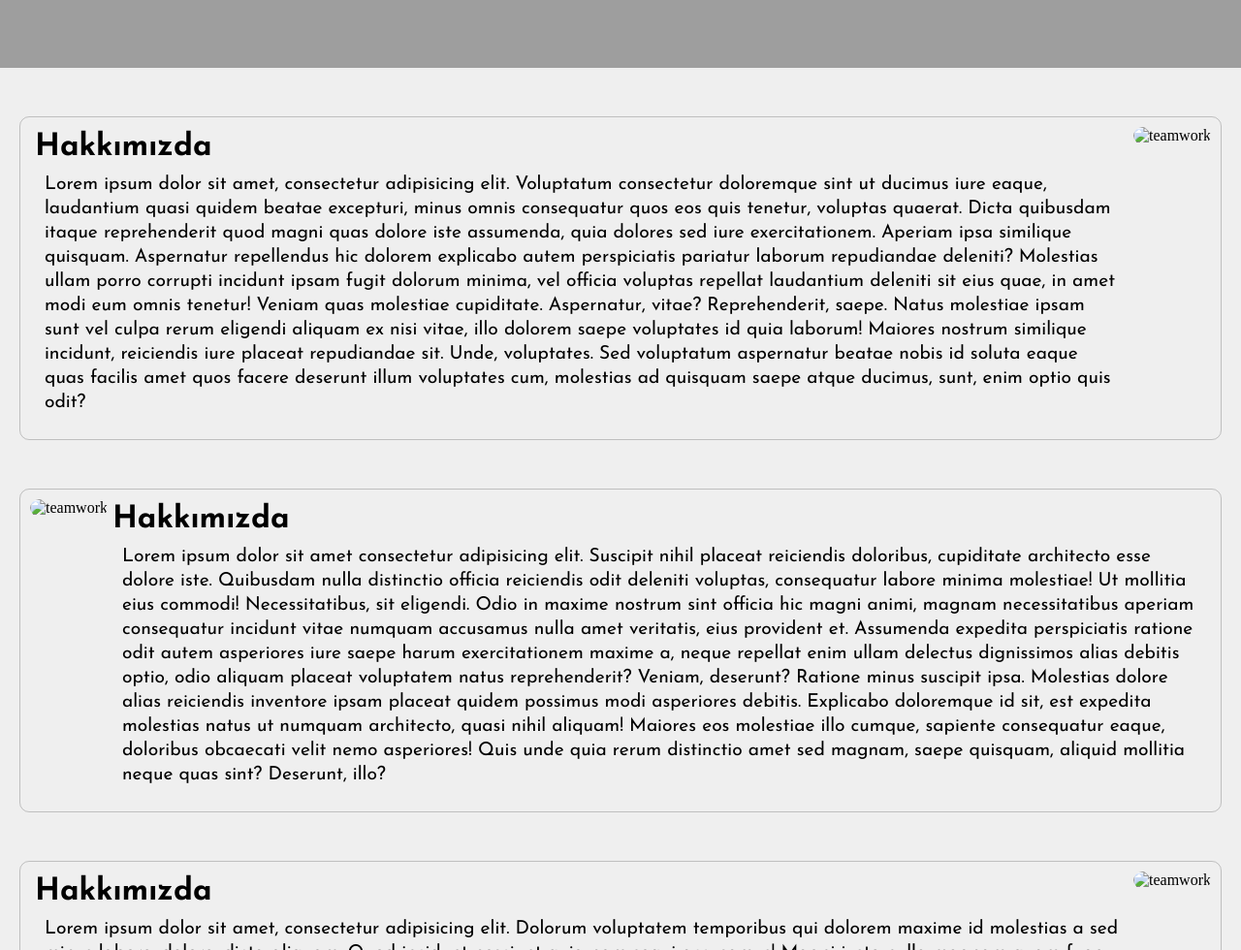
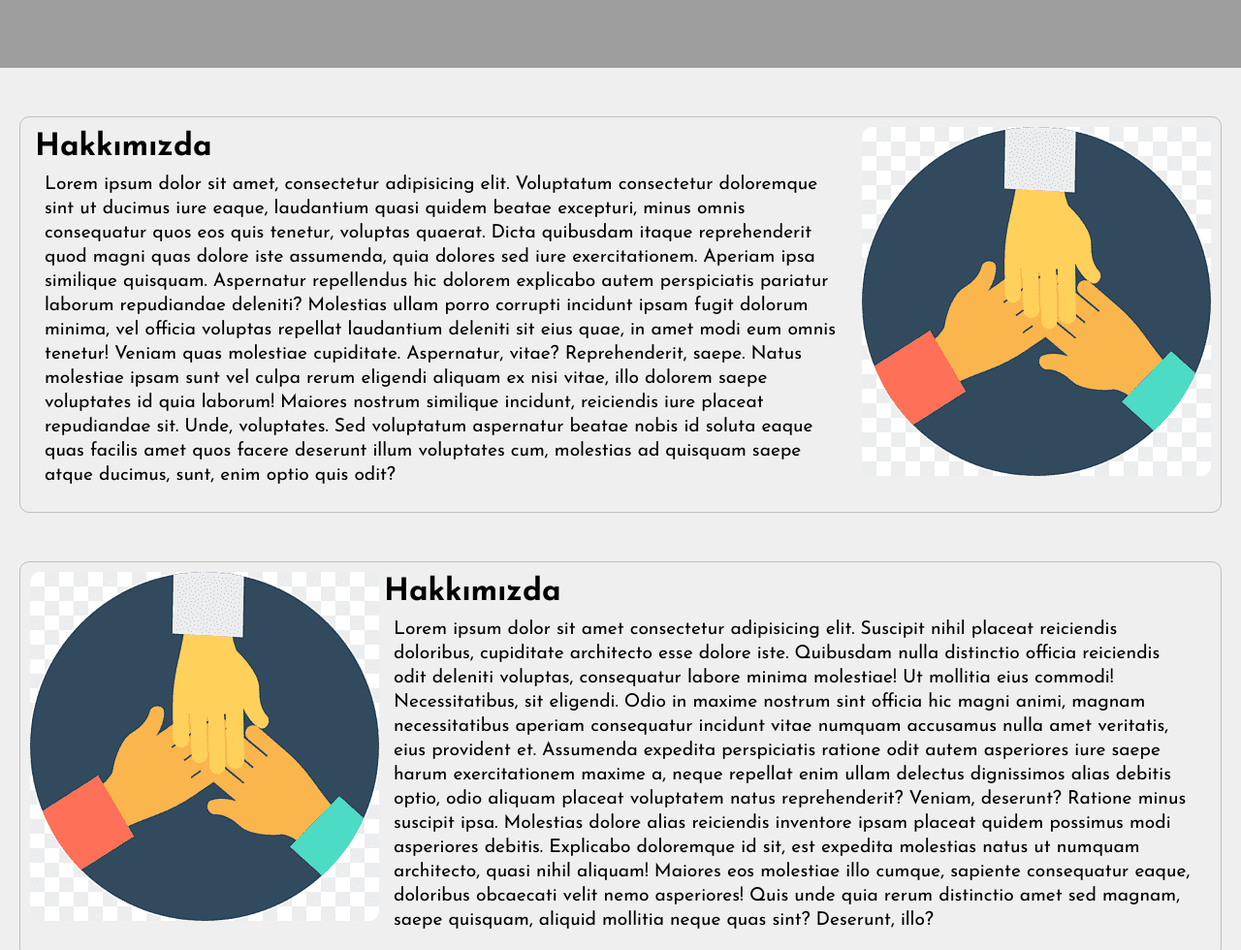
Before and after one commit to akifdk1/test, a plain HTML site: page pages/about.html in a window 1280 px wide. Shown: the part 680-1660 px from the top of the page at 97% size. Drawn offline with Linux system fonts and the light colour scheme; the site is published under a folder, as on GitHub Pages, so addresses that start at the root find nothing.

Commit message:
fix image resource

```diff
--- a/pages/about.html
+++ b/pages/about.html
@@ -46,7 +46,7 @@
         </div>
         <div>
             <div class="photo">
-                <img src="/public/img/teamwork.png" alt="teamwork">
+                <img src="../public/img/teamwork.png" alt="teamwork">
             </div>
         </div>
     </div>
@@ -63,7 +63,7 @@
         </div>
         <div>
             <div class="photo">
-                <img src="/public/img/teamwork.png" alt="teamwork">
+                <img src="../public/img/teamwork.png" alt="teamwork">
             </div>
         </div>
     </div>
@@ -80,7 +80,7 @@
         </div>
         <div>
             <div class="photo">
-                <img src="/public/img/teamwork.png" alt="teamwork">
+                <img src="../public/img/teamwork.png" alt="teamwork">
             </div>
         </div>
     </div>
```
